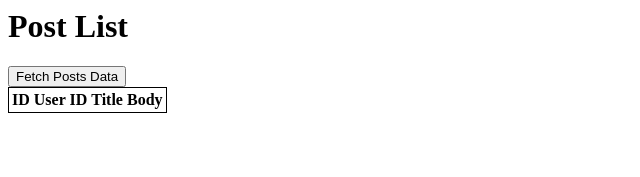
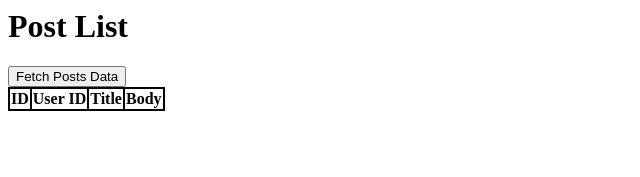
Before and after one commit to RobinCSI/stackblitzProjects, a React (Create React App) app: page / in a window 1280 px wide. Shown: the top 177 px of the page, without its empty margins (0-640 px from the left). Built offline with nearby package versions, Linux system fonts and the light colour scheme.

Commit message:
CSS added

```diff
--- a/src/Components/PostTile/PostTile.js
+++ b/src/Components/PostTile/PostTile.js
@@ -2,7 +2,7 @@ import React, {Fragment, useState} from 'react'
 // import {uuid} from 'uuid'
 import { v4 as uuid } from 'uuid'
 
-import styles from 'PostTile.module.css'
+import styles from './PostTile.module.css'
 
 
 export default function PostTile(){
@@ -40,7 +40,7 @@ export default function PostTile(){
         </tr>
         </thead>
         <tbody>
-          {postList.map(post=><tr key={uuid()}><td>{post.id}</td><td>{post.userId}</td><td>{post.title}</td><td>{post.body}</td><td onClick={()=>deletePost(post.id)} className={styles.delete}>❌</td></tr>)}
+          {postList.map(post=><tr key={uuid()}><td>{post.id}</td><td>{post.userId}</td><td>{post.title}</td><td>{post.body}</td><td className={styles.delete} onClick={()=>deletePost(post.id)}>❌</td></tr>)}
         </tbody>
     </table>
 
--- a/src/Components/PostTile/PostTile.module.css
+++ b/src/Components/PostTile/PostTile.module.css
@@ -1,6 +1,7 @@
-table, tbody, tr, td{
+table, th, td {
 
   border:1px solid black;
+  border-spacing: 0px;
 }
 
 
```
